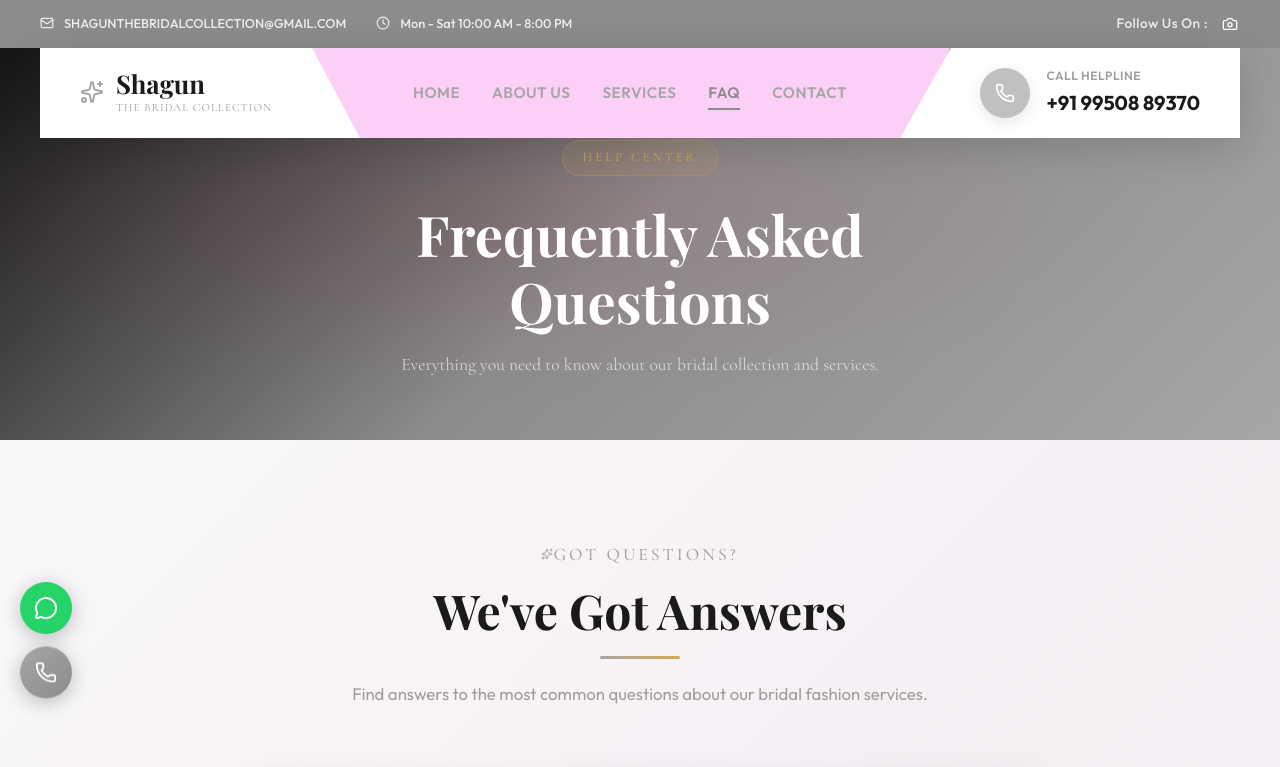
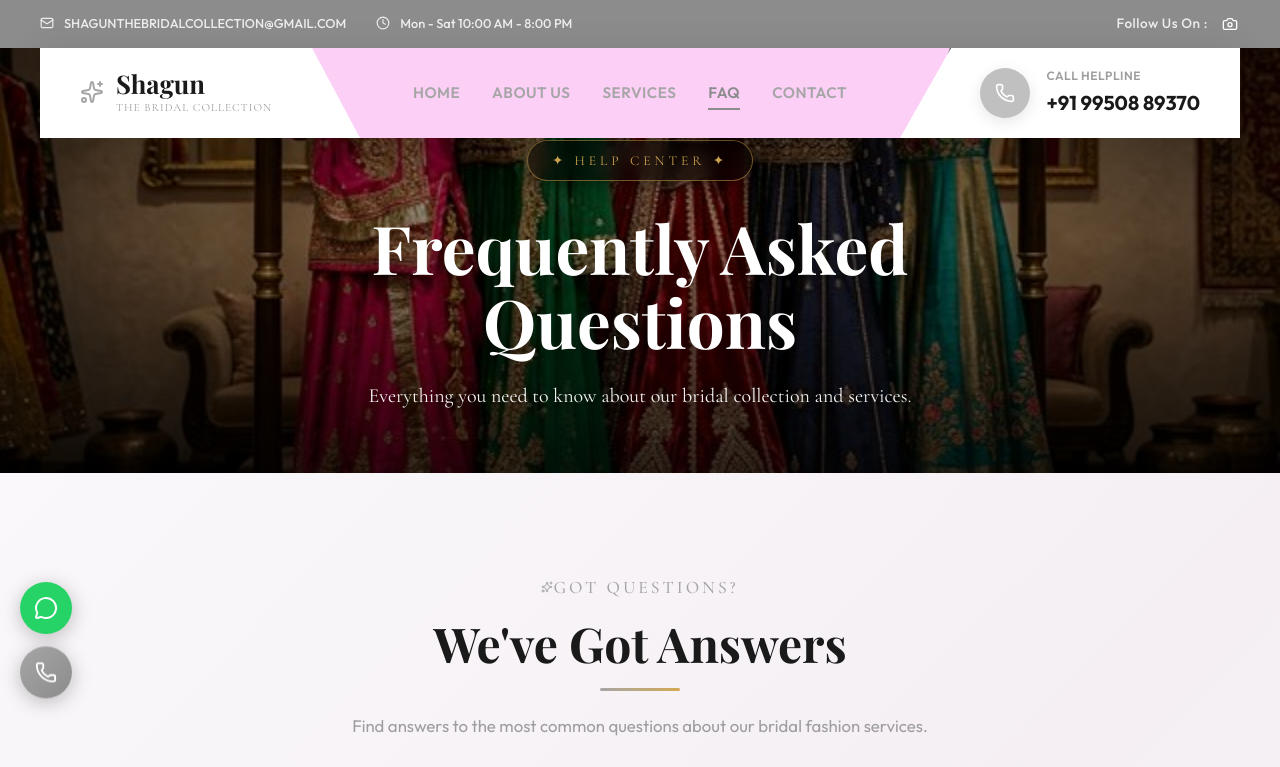
Before and after one commit to Eshbanoliver/shagun-thebridalcollection, a React (Vite) app: page /faq in a window 1280 px wide. Shown: the top 767 px of the page. Built offline with nearby package versions, Linux system fonts and the light colour scheme; a web font is replaced by a local one.

Commit message:
Updated files

```diff
--- a/src/pages/FAQ/FAQ.css
+++ b/src/pages/FAQ/FAQ.css
@@ -16,13 +16,18 @@
 .faq-hero__bg {
   position: absolute;
   inset: 0;
-  background: linear-gradient(135deg, #0d0d0d 0%, var(--brown-dark) 50%, var(--brown) 100%);
+  background: url('/hero/boutique.png') no-repeat center center / cover;
 }
 
 .faq-hero__overlay {
   position: absolute;
   inset: 0;
-  background: radial-gradient(ellipse at 40% 50%, rgba(178, 34, 52, 0.1) 0%, transparent 60%);
+  background: linear-gradient(
+    to bottom,
+    rgba(0, 0, 0, 0.6) 0%,
+    rgba(0, 0, 0, 0.3) 50%,
+    rgba(0, 0, 0, 0.7) 100%
+  ), radial-gradient(circle at center, transparent 0%, rgba(0, 0, 0, 0.4) 100%);
 }
 
 .faq-hero__content {
@@ -33,36 +38,45 @@
 }
 
 .faq-hero__badge {
-  display: inline-block;
-  padding: 6px 20px;
-  background: rgba(212, 168, 83, 0.1);
-  border: 1px solid rgba(212, 168, 83, 0.25);
+  display: inline-flex;
+  align-items: center;
+  padding: 8px 24px;
+  background: rgba(0, 0, 0, 0.5);
+  backdrop-filter: blur(8px);
+  -webkit-backdrop-filter: blur(8px);
+  border: 1px solid rgba(212, 168, 83, 0.5);
   border-radius: 50px;
   color: var(--gold);
   font-family: var(--font-accent);
-  font-size: 0.8rem;
-  letter-spacing: 3px;
+  font-size: 0.85rem;
+  letter-spacing: 4px;
   text-transform: uppercase;
-  margin-bottom: 24px;
-  animation: fadeInDown 0.6s ease;
+  margin-bottom: 30px;
+  animation: fadeInDown 0.8s ease;
+  box-shadow: 0 5px 15px rgba(0, 0, 0, 0.3);
 }
 
 .faq-hero__title {
   font-family: var(--font-heading);
-  font-size: clamp(2rem, 5vw, 3.5rem);
+  font-size: clamp(2.5rem, 6vw, 4.2rem);
   color: var(--white);
-  line-height: 1.2;
-  margin-bottom: 16px;
-  animation: fadeInUp 0.6s ease 0.2s forwards;
+  line-height: 1.1;
+  margin-bottom: 20px;
+  animation: fadeInUp 0.8s ease 0.2s forwards;
   opacity: 0;
+  text-shadow: 0 10px 30px rgba(0, 0, 0, 0.5);
 }
 
 .faq-hero__subtitle {
   font-family: var(--font-accent);
-  font-size: 1.1rem;
-  color: rgba(255, 255, 255, 0.65);
-  animation: fadeInUp 0.6s ease 0.4s forwards;
+  font-size: 1.25rem;
+  color: rgba(255, 255, 255, 0.95);
+  animation: fadeInUp 0.8s ease 0.4s forwards;
   opacity: 0;
+  max-width: 650px;
+  margin-left: auto;
+  margin-right: auto;
+  text-shadow: 0 4px 10px rgba(0, 0, 0, 0.5);
 }
 
 /* FAQ List */
--- a/src/pages/FAQ/FAQ.tsx
+++ b/src/pages/FAQ/FAQ.tsx
@@ -79,13 +79,13 @@ const FAQ: React.FC = () => {
 
   return (
     <>
-      {/* Hero */}
+      {/* Hero Banner */}
       <section className="faq-hero">
         <div className="faq-hero__bg">
           <div className="faq-hero__overlay"></div>
         </div>
         <div className="faq-hero__content container">
-          <span className="faq-hero__badge">Help Center</span>
+          <span className="faq-hero__badge">✦ Help Center ✦</span>
           <h1 className="faq-hero__title">Frequently Asked<br />Questions</h1>
           <p className="faq-hero__subtitle">
             Everything you need to know about our bridal collection and services.
```
